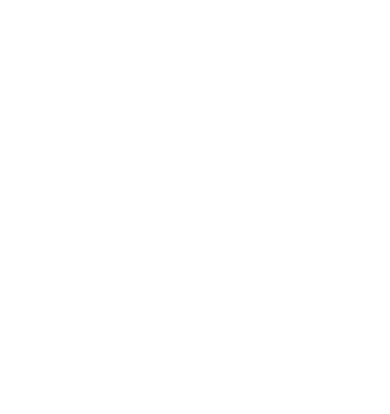
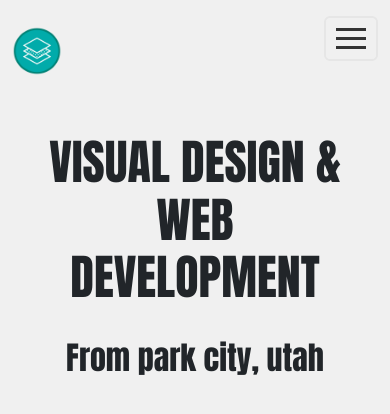
Before and after one commit to Owens-Thomas/codeup-design, a plain HTML site: page index.html in a window 390 px wide. Drawn offline with nearby package versions, Linux system fonts and the light colour scheme; files that its build step writes are made by us from their sources; files whose address does not match are found by name.

Commit message:
started on base, added the assets

```diff
--- a/index.html
+++ b/index.html
@@ -10,10 +10,48 @@
       integrity="sha384-T3c6CoIi6uLrA9TneNEoa7RxnatzjcDSCmG1MXxSR1GAsXEV/Dwwykc2MPK8M2HN"
       crossorigin="anonymous"
     />
-    <link rel="stylesheet" href="index.css" />
+    <link rel="stylesheet" href="./styles/index.css" />
   </head>
   <body>
-    <!--Start of code-->
+    <!--Start of Header-->
+    <header>
+      <nav class="navbar">
+        <div class="container navbar d-flex">
+          <div class="brand-container">
+            <a class="navbar-brand" href="#">
+              <img src="./assets/logo.png" alt="design-logo" class="logo" />
+            </a>
+            <a class="navbar-logo-text" href="#"> codeup design </a>
+          </div>
+          <div class="navbar-menu">
+            <div class="hamburger rounded">
+              <div class="line"></div>
+              <div class="line"></div>
+              <div class="line"></div>
+            </div>
+            <!--navbar menu items-->
+            <ul>
+              <li></li>
+              <li></li>
+              <li></li>
+              <li></li>
+            </ul>
+          </div>
+        </div>
+      </nav>
+    </header>
+    <!--Start of Hero-->
+    <div class="page-wrapper">
+      <div class="container hero-container">
+        <div class="row align-items-center">
+          <div class="title-text d-flex flex-column align-items-center">
+            <h1 class="text-center">VISUAL DESIGN & WEB DEVELOPMENT</h1>
+            <h2>From park city, utah</h2>
+          </div>
+        </div>
+      </div>
+    </div>
+
     <script
       src="https://cdn.jsdelivr.net/npm/bootstrap@5.3.2/dist/js/bootstrap.bundle.min.js"
       integrity="sha384-C6RzsynM9kWDrMNeT87bh95OGNyZPhcTNXj1NW7RuBCsyN/o0jlpcV8Qyq46cDfL"
--- a/styles/index.css
+++ b/styles/index.css
@@ -1 +1,123 @@
 @import url("resets.css");
+@import url("https://fonts.googleapis.com/css2?family=Abel&display=swap");
+@import url("https://fonts.googleapis.com/css2?family=Anton&display=swap");
+:root {
+  --display-font: "Anton", sans-serif;
+  --text-font: "Abel", sans-serif;
+  --cu-red: #e6563b;
+  --cu-orange: #eb9d3a;
+  --cu-green: #7cb06c;
+  --cu-teal: #00aba9;
+  --cu-silver: #f0f0f0;
+  --cu-gray: #e6e6e6;
+}
+
+/*
+* Base style
+*
+*/
+
+.icons {
+  max-height: 18px;
+  max-width: 18px;
+}
+.logo {
+  max-width: 85px;
+  max-height: 85px;
+}
+.page-wrapper {
+  background-color: var(--cu-silver);
+  min-height: 100dvh;
+  padding: 0 24px;
+}
+.navbar {
+  font: 400 32px var(--text-font);
+}
+.brand-container a {
+  color: black;
+}
+header {
+  background-color: var(--cu-silver);
+}
+
+h1 {
+  font-family: var(--display-font);
+  font-size: 48px;
+}
+h2 {
+  font-family: var(--display-font);
+  font-size: 32px;
+}
+/*
+* Hamburger Icon
+*/
+
+/* Styling for the hamburger icon */
+.hamburger {
+  display: inline-block;
+  cursor: pointer;
+  padding: 10px 10px;
+  border: 2px solid var(--cu-gray);
+}
+
+.line {
+  width: 30px;
+  height: 3px;
+  background-color: #333;
+  margin: 6px 0;
+}
+
+/* Styling the lines for the hamburger */
+.line:first-child {
+  margin-top: 0;
+}
+
+.line:last-child {
+  margin-bottom: 0;
+}
+
+/*
+*Media Query's
+*/
+
+@media screen and (max-width: 767px) {
+  /* Styles for screens up to 767px wide (typically mobile phones) */
+  .logo {
+    width: 50px;
+    height: 50px;
+  }
+  .container.navbar {
+    justify-content: space-between;
+  }
+  .brand-container .navbar-logo-text {
+    display: none;
+  }
+  .container.navbar {
+    margin-left: 12px;
+    margin-right: 12px;
+  }
+}
+@media screen and (min-width: 768px) and (max-width: 1023px) {
+  /* Styles for screens between 768px and 1023px wide (typically tablets) */
+  .brand-container .navbar-logo-text {
+    display: none;
+  }
+  .logo {
+    width: 50px;
+    height: 50px;
+  }
+}
+@media screen and (min-width: 1024px) and (max-width: 1279px) {
+  /* Styles for screens between 1024px and 1279px wide (small desktops and laptops) */
+  .hamburger {
+    display: none;
+  }
+}
+@media screen and (min-width: 1440px) {
+  /* Styles for screens wider than 1280px (medium to large desktops) */
+  .hamburger {
+    display: none;
+  }
+}
+/* @media screen and (-webkit-min-device-pixel-ratio: 2), (min-resolution: 192dpi) { */
+/* Styles for high-resolution displays (e.g., Retina screens) */
--- a/styles/resets.css
+++ b/styles/resets.css
@@ -80,6 +80,7 @@ pre {
 
 a {
   background-color: transparent;
+  text-decoration: none;
 }
 
 /**
@@ -270,6 +271,10 @@ textarea {
   overflow: auto;
 }
 
+ul {
+  list-style: none;
+}
+
 /**
  * 1. Add the correct box sizing in IE 10.
  * 2. Remove the padding in IE 10.
```
Also changed, not shown: assets/images/apple-ipad.jpg (added), assets/images/google-search.jpg (added), assets/images/head.jpg (added), assets/images/ipad.jpg (added), assets/images/macbook.jpg (added), assets/images/man.jpg (added), assets/images/mobile-phone.jpg (added), assets/images/security.jpg (added), assets/logo.png (added), js/index.js (added), 2 other files.
